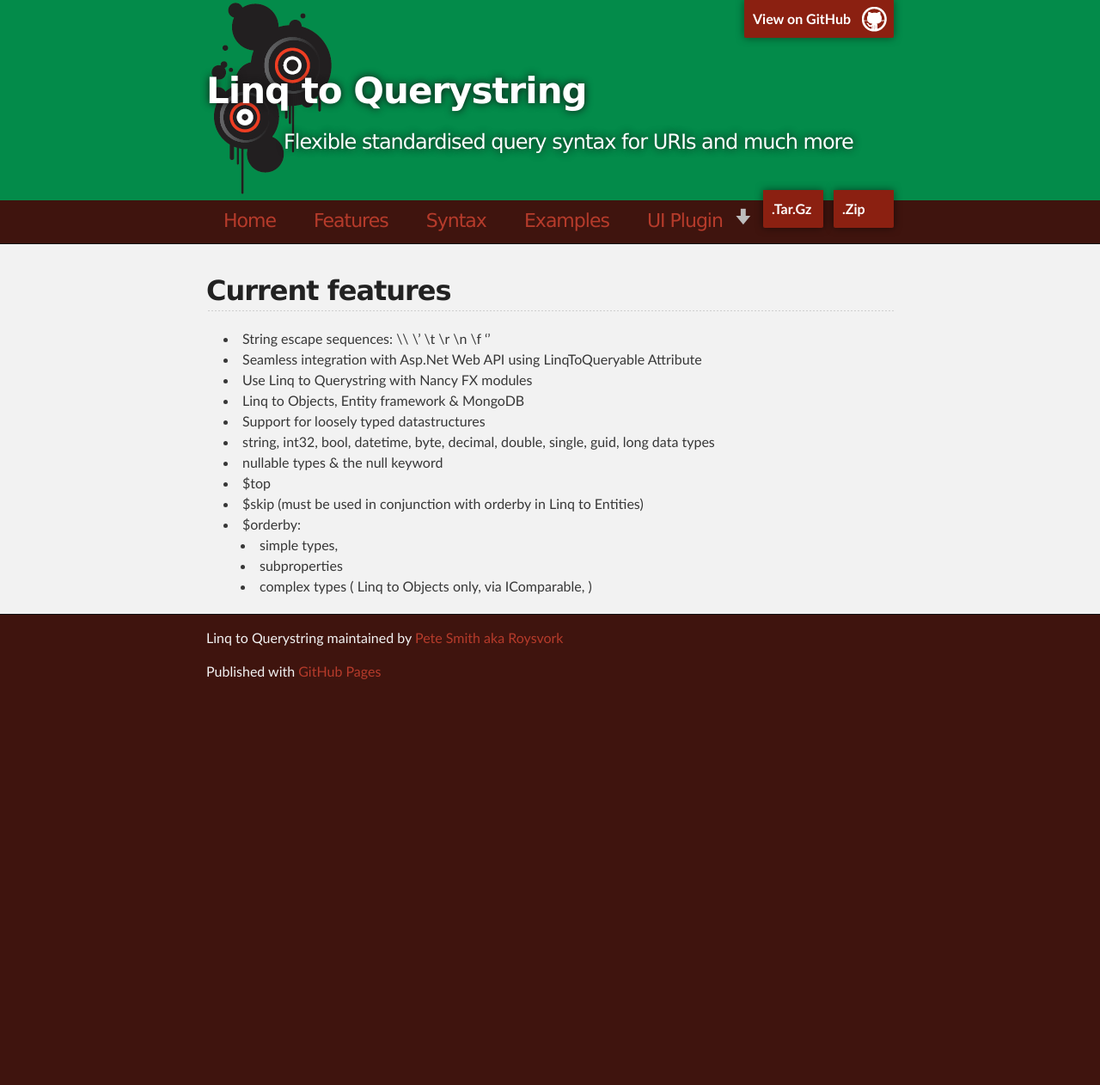
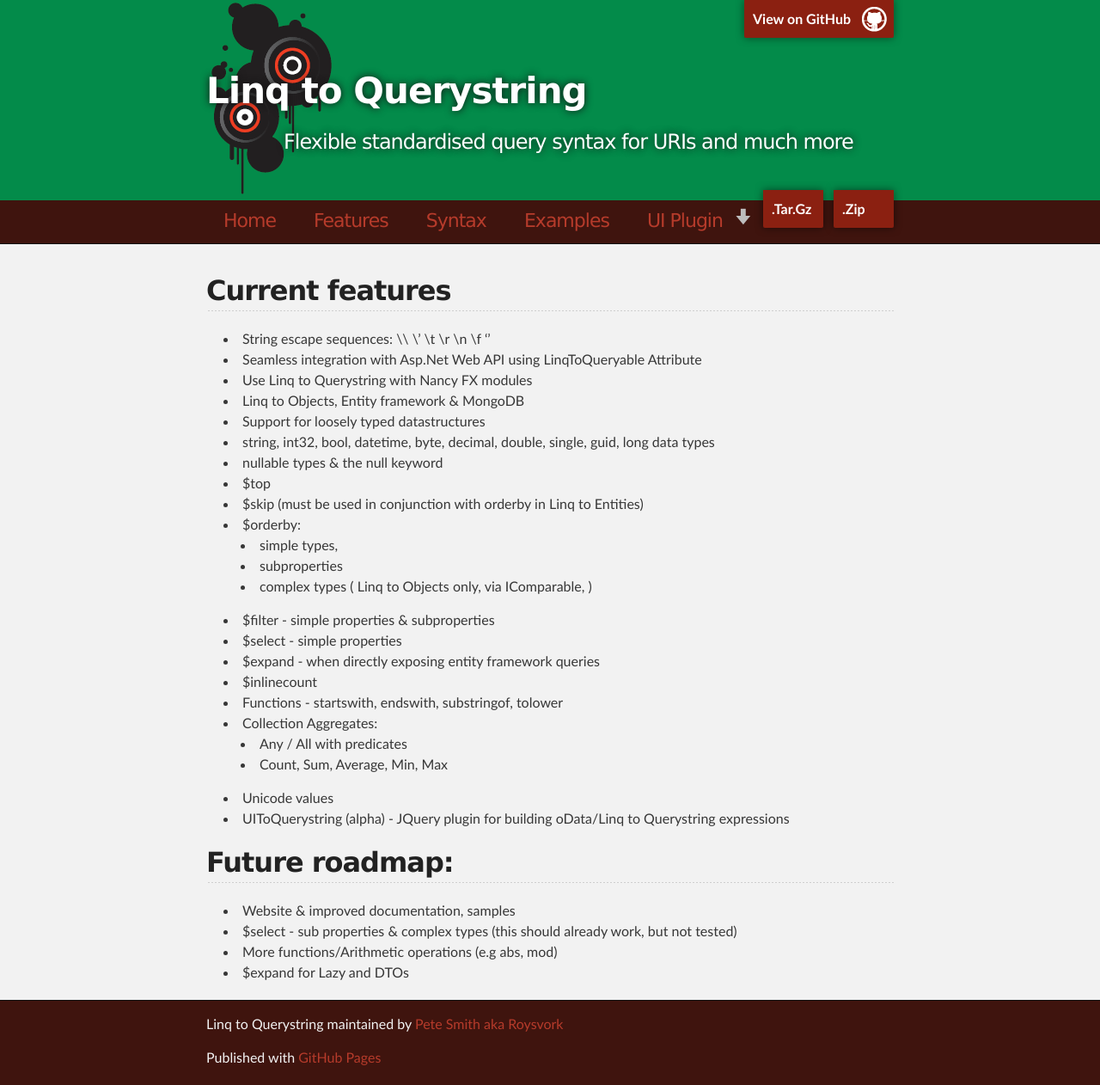
Before and after one commit to beyond-code-github/LinqToQuerystring, a Jekyll site: the page built from features.markdown, in a window 1280 px wide. Shown: the whole page at 86% size. Built offline with Jekyll 4.4.1, drawn with Linux system fonts in a browser that asks for light colours; before the commit the page ends 900 px from its top, so only the background shows below that.

Commit message:
Rest of features hopefully with problem resolved

```diff
--- a/features.markdown
+++ b/features.markdown
@@ -17,3 +17,20 @@ title:  Features
     * simple types,
     * subproperties
     * complex types ( Linq to Objects only, via IComparable, )
+* $filter - simple properties & subproperties
+* $select - simple properties
+* $expand - when directly exposing entity framework queries
+* $inlinecount
+* Functions - startswith, endswith, substringof, tolower
+* Collection Aggregates:
+    * Any / All with predicates
+    * Count, Sum, Average, Min, Max
+* Unicode values
+* UIToQuerystring (alpha) - JQuery plugin for building oData/Linq to Querystring expressions
+
+## Future roadmap:
+
+* Website & improved documentation, samples
+* $select - sub properties & complex types (this should already work, but not tested)
+* More functions/Arithmetic operations (e.g abs, mod)
+* $expand for Lazy<T> and DTOs
```
